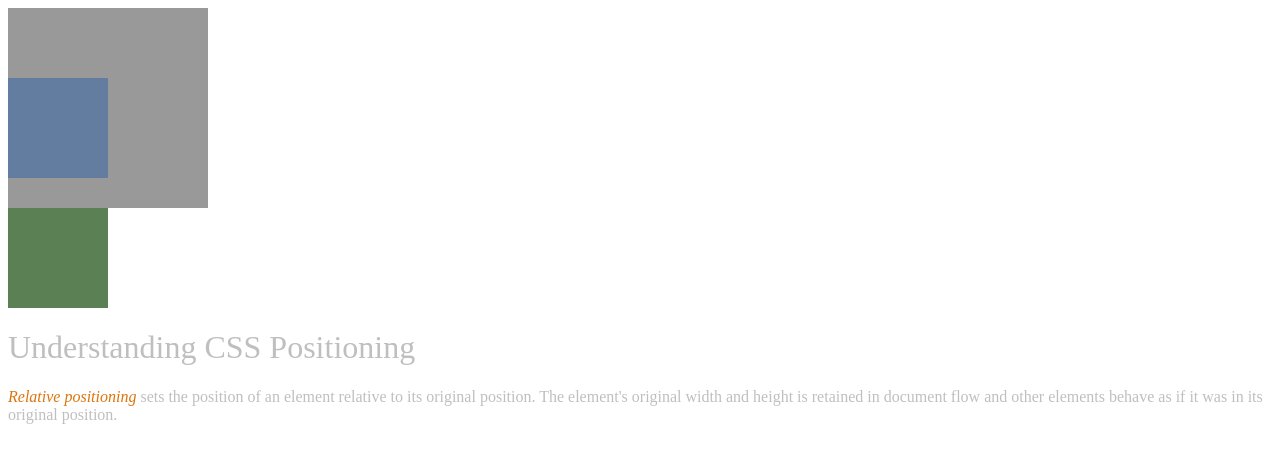
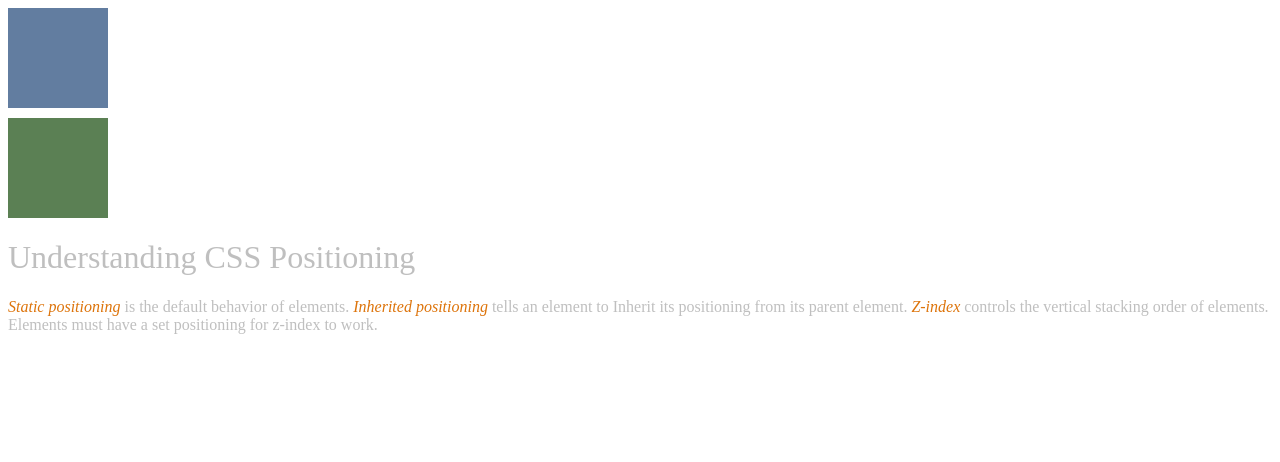
Before and after one commit to SimNinwo/CSS-Postioning, a plain HTML site: page index.html in a window 1280 px wide. Shown: the top 462 px of the page. Drawn offline with Linux system fonts and the light colour scheme.

Commit message:
CSS static positioning

```diff
--- a/index.html
+++ b/index.html
@@ -14,7 +14,8 @@
     <div class="box greenBox"></div>
 
     <h1>Understanding CSS Positioning</h1>
-    <p><em>Relative positioning</em> sets the position of an element relative to its original position. The element's original width and height is retained in document flow and other elements behave as if it was in its original position.</p>
+    <p><em>Static positioning</em> is the default behavior of elements. <em>Inherited positioning</em> tells an element to Inherit its positioning from its parent element. <em>Z-index</em> controls the vertical stacking order of elements. Elements must have
+        a set positioning for z-index to work.</p>
 </body>
 
 </html>
--- a/styles/main.css
+++ b/styles/main.css
@@ -1,6 +1,6 @@
 body {
     background-color: #lflflf;
-    height: 1000px;
+    height: 2000px;
     color: #bfbfbf;
 }
 
@@ -20,8 +20,8 @@ em {
 
 .blueBox {
     background-color: #627da0;
-    position: absolute;
-    bottom: 20px;
+    position: static;
+    top: 150px;
 }
 
 .greenBox {
@@ -29,8 +29,8 @@ em {
 }
 
 .container {
-    background-color: rgba(0, 0, 0, 0.4);
+    /* background-color: rgba(0, 0, 0, 0.4);
     width: 200px;
     height: 200px;
-    position: relative;
+    position: relative; */
 }
```
